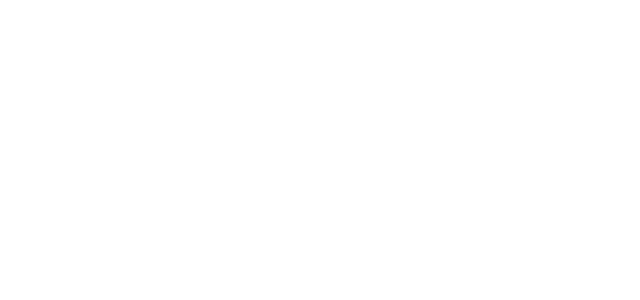
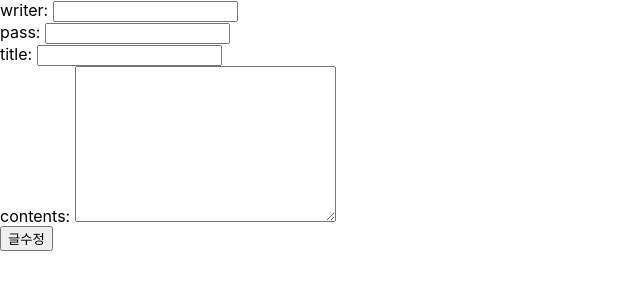
Before and after one commit to won0845/Spring-boot-practice, a React (Create React App) app: page /board/update/1 in a window 1280 px wide. Before the commit this address had no page. Shown: the top 300 px of the page, without its empty margins (0-640 px from the left). Built offline with nearby package versions, Linux system fonts and the light colour scheme; no server answers.

Commit message:
feat: 1. update기능 추가 2. api 주소와 url 주소 분리 3. 글 save 안되는거 변경 post 방식 form에서 axois로 변경

```diff
--- a/src/App.js
+++ b/src/App.js
@@ -8,6 +8,7 @@
     Routes,
     Route,
 } from "react-router-dom";
+import Update from "./routes/Update";
 
 function App() {
   return (
@@ -15,8 +16,9 @@
           <Routes>
               <Route path={`/`}   element={<Home />}/>
               <Route path={`/board/save`}  element={<Save />}/>
-              <Route path={`/board/`}  element={<BoardList/>}/>
+              <Route path={`/board`}  element={<BoardList/>}/>
               <Route path={`/board/:id`}  element={<Detail/>}/>
+              <Route path={`/board/update/:id`}  element={<Update/>}/>
           </Routes>
       </Router>
   );
--- a/src/routes/BoardList.js
+++ b/src/routes/BoardList.js
@@ -8,7 +8,7 @@
     useEffect(() => {
         async function fetchData() {
             try {
-                const response = await axios.get('/board/');
+                const response = await axios.get('/api/board/');
                 setBoardList(response.data);
             } catch (error) {
                 console.error('Error fetching data:', error);
--- a/src/routes/Detail.js
+++ b/src/routes/Detail.js
@@ -10,7 +10,7 @@
     useEffect(() => {
         async function fetchData() {
             try {
-                const response = await axios.get(`/board/${id}`);
+                const response = await axios.get(`/api/board/${id}`);
                 console.log(response.data)
                 setBoard(response.data);
             } catch (error) {
@@ -63,8 +63,8 @@
             </table>
 
             <Link to={`/board/`}><button>목록</button></Link>
-            <Link to={`/board/update`}><button>수정</button></Link>
-            <Link to={`/board/delete`}><button>삭제</button></Link>
+            <Link to={`/board/update/${id}`}><button>수정</button></Link>
+            <Link to={`/board/delete/${id}`}><button>삭제</button></Link>
         </div>
     );
 }
--- a/src/routes/Home.js
+++ b/src/routes/Home.js
@@ -4,7 +4,7 @@
     return (
         <div>
             <Link to={`/board/save`}><div>글작성</div></Link>
-            <Link to={`/board/`}><div>글목록</div></Link>
+            <Link to={`/board`}><div>글목록</div></Link>
         </div>
     );
 }
--- a/src/routes/Save.js
+++ b/src/routes/Save.js
@@ -1,21 +1,71 @@
-import { Link, useNavigate } from "react-router-dom";
+import {useNavigate} from "react-router-dom";
+import React, {useState} from "react";
+import axios from 'axios';
 function Save() {
     const navigate = useNavigate();
+    const [Writer, setWriter] = useState("");
+    const [Pass, setPass] = useState("");
+    const [Title, setTitle] = useState("");
+    const [Content, setContent] = useState("");
 
-    const handleSubmit = (event) => {
-        event.preventDefault(); // 기본 제출 동작 방지
-
-        navigate('/',{replace:true}); // 홈으로 이동
-    };
+    // const handleSubmit = (event) => {
+    //     event.preventDefault(); // 폼의 기본 동작 중지
+    //     console.log(Writer, Pass, Title, Content);
+    //     console.log("버튼 저장 실행")
+    //     axios.post('/api/board/save', {
+    //         boardWriter: Writer,
+    //         boardPass: Pass,
+    //         boardTitle: Title,
+    //         boardContent: Content
+    //     })
+    //         .then(function (response) {
+    //             console.log(response);
+    //         })
+    //         .catch(function (error) {
+    //             console.log(error);
+    //         });
+    //
+    //     navigate('/', {replace: true}); // 홈으로 이동
+    // };
+    const handleSubmit = async (event) => {
+        event.preventDefault(); // 폼의 기본 동작 중지
+        console.log(Writer, Pass, Title, Content);
+        console.log("버튼 저장 실행")
+        await axios.post("/api/board/save",{
+            boardWriter: Writer,
+            boardPass: Pass,
+            boardTitle: Title,
+            boardContent: Content
+        }).then((res) => {
+            console.log(res);
+            console.log(res.data);
+            if(res.data === "Success"){
+                alert("작성되었습니다!");
+                navigate('/', {replace: true}); // 홈으로 이동
+            }else{
+                alert("다시 작성해주십시오!");
+            }
+        }).catch((err)=> {
+            console.log(err);
+        });
+    }
 
     return (
         <div>
             <form onSubmit={handleSubmit}>
-                Writer : <input type="text" name="boardWriter" /> <br/>
-                pw : <input type="password" name="boardPass" /> <br/>
-                Title : <input type="text" name="boardTitle" /> <br/>
-                Content : <textarea name="boardContent" cols="30" rows="10"></textarea> <br/>
-                <input type="submit" value="Save" />
+                Writer : <input type="text" name="boardWriter" value={Writer} onChange={event => {
+                setWriter(event.target.value)
+            }}/> <br/>
+                pw : <input type="password" name="boardPass" value={Pass} onChange={event => {
+                setPass(event.target.value)
+            }}/> <br/>
+                Title : <input type="text" name="boardTitle" value={Title} onChange={event => {
+                setTitle(event.target.value)
+            }}/> <br/>
+                Content : <textarea name="boardContent" cols="30" rows="10" value={Content} onChange={event => {
+                setContent(event.target.value)
+            }}></textarea> <br/>
+                <button type="submit" value="Save"/>
             </form>
         </div>
     );
--- /dev/null
+++ b/src/routes/Update.js
@@ -0,0 +1,70 @@
+import React, {useEffect, useState} from 'react';
+import axios from 'axios';
+import {Link} from "react-router-dom";
+import {useParams, useNavigate} from 'react-router-dom';
+
+function Update() {
+
+    const {id} = useParams();
+    const [boardUpdate, setBoard] = useState([]);
+    const navigate = useNavigate();
+    const [title, setTitle] = useState("");
+    const [contents, setContents] = useState("");
+
+    useEffect(() => {
+        async function fetchData() {
+            try {
+                const response = await axios.get(`/api/board/update/${id}`);
+                console.log(response.data)
+                setBoard(response.data);
+                setTitle(response.data.boardTitle)
+            } catch (error) {
+                console.error('Error fetching data:', error);
+            }
+        }
+        fetchData();
+    }, []);
+
+    const handleBoardUpdate = (event) => {
+        event.preventDefault(); // 폼의 기본 동작 중지
+
+        const pass = boardUpdate.boardPass;
+        const inputPass = document.getElementById("boardPass").value;
+
+        if (pass === inputPass) {
+            alert("수정 완료!");
+            navigate(`/board/${id}`, {replace: true}); // 상세 페이지로 이동
+
+        } else {
+            alert("비밀번호가 일치하지 않습니다!");
+        }
+    }
+
+    return (
+        <div>
+            <form action="/api/board/update" onSubmit={handleBoardUpdate} id="updateForm" name="updateForm">
+                <input type="hidden" name="id" value={boardUpdate.id}/>
+
+                <label htmlFor="boardWriter">writer: </label>
+                <input type="text" name="boardWriter" value={boardUpdate.boardWriter} readOnly/> <br/>
+
+                <label htmlFor="boardPass">pass: </label>
+                <input type="text" name="boardPass" id="boardPass"/> <br/>
+
+                <label htmlFor="boardTitle">title: </label>
+                <input type="text" name="boardTitle"  value={title} onChange={event=> {
+                    setTitle(event.target.value)
+                }}/> <br/>
+
+                <label htmlFor="boardContents">contents: </label>
+                <textarea name="boardContents" value={contents} onChange={event => {
+                    setContents(event.target.value)}} cols="30" rows="10"></textarea> <br/>
+
+                <input type="hidden" name="boardHits" value={boardUpdate.boardHits}/>
+                <input type="submit" value="글수정"/>
+            </form>
+        </div>
+    );
+}
+
+export default Update;
```
